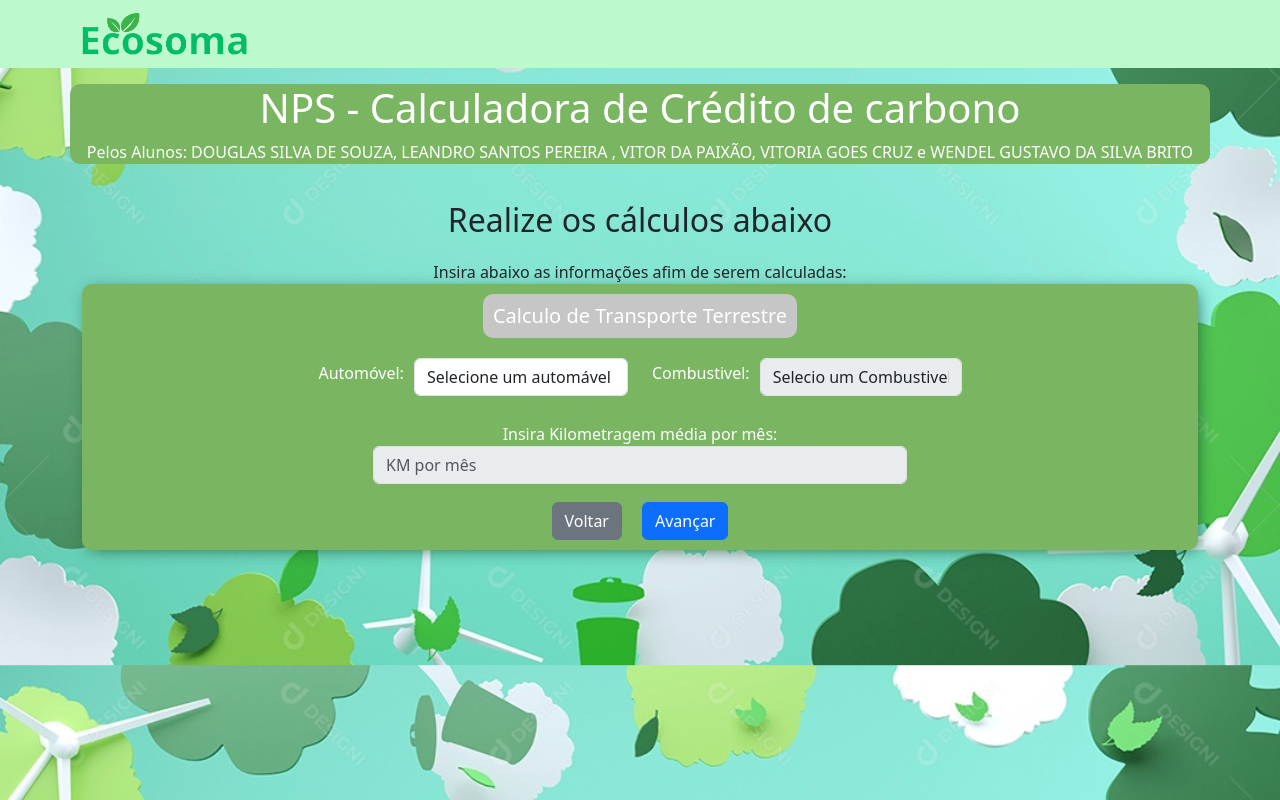
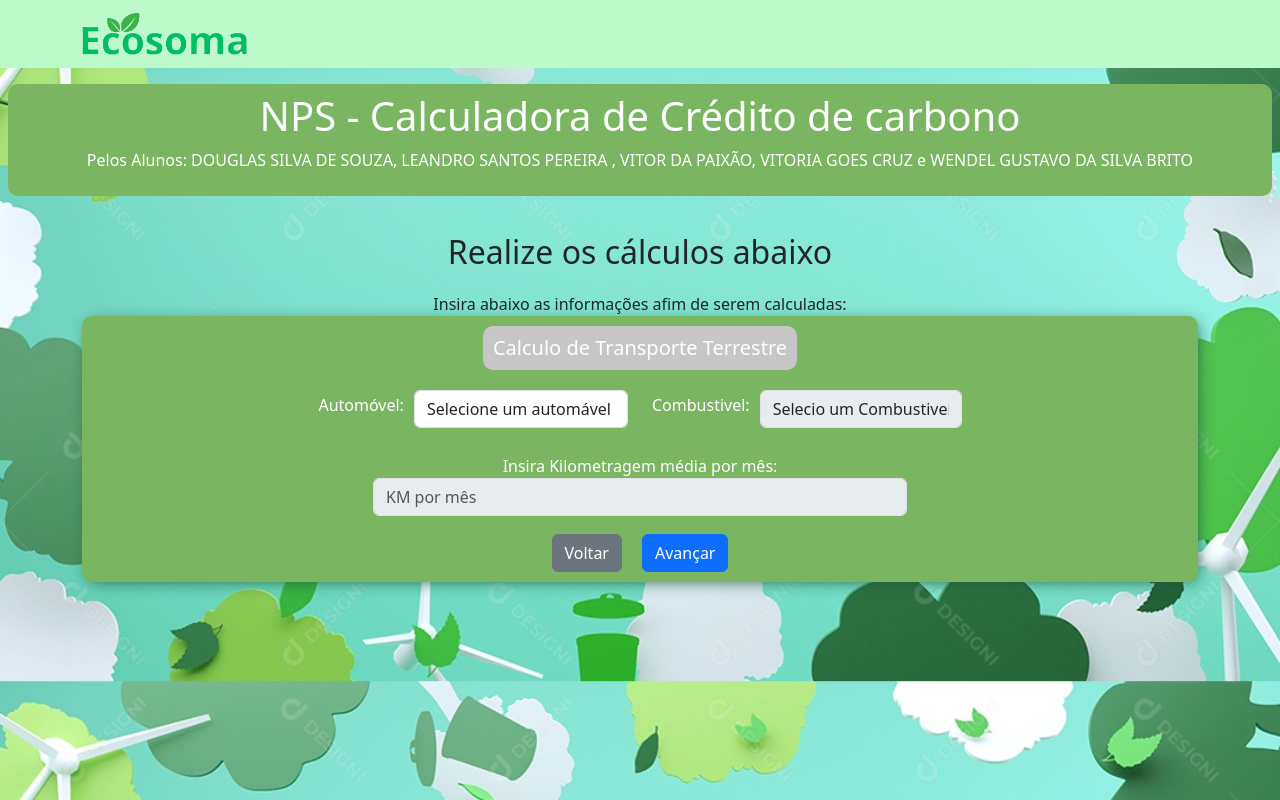
Before and after one commit to DouglasSilSouza/APS-Calculadora-de-Cr-dito-de-Carbono, a React (Vite) app: page / in a window 1280 px wide. Built offline with nearby package versions, Linux system fonts and the light colour scheme.

Commit message:
modified:   src/contents/header/header.jsx

```diff
--- a/src/contents/header/header.jsx
+++ b/src/contents/header/header.jsx
@@ -12,12 +12,13 @@ function Header () {
                 </a>
             </div>
         </nav>
-            <div className="container text-center"
+        <div className="text-center"
             style={{
                 backgroundColor: "#7ab562",
                 borderRadius: "10px",
                 color: "#FFFFFF",
-                    marginTop: "1rem",
+                margin: "1rem 0.5rem",
+                padding: "0.5rem 0.5rem"
             }}
         >
             <h1>NPS - Calculadora de Crédito de carbono</h1>
```
Lines whose indentation alone changed are shown as unchanged.
